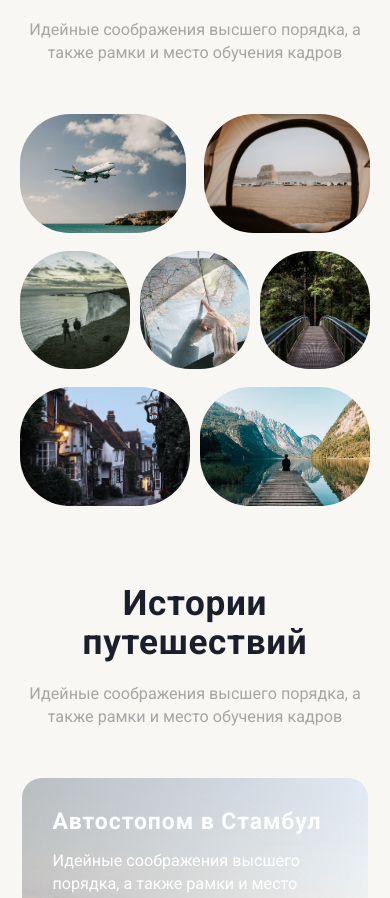
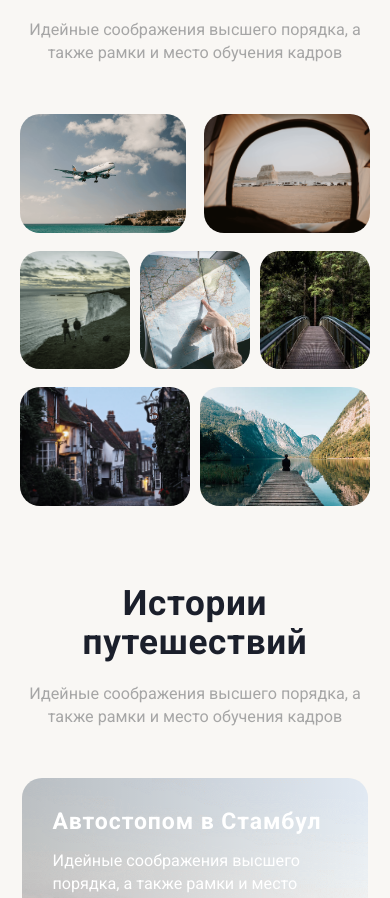
Before and after one commit to AlexZigma/your-tour-nextjs, a Next.js app: page / in a window 390 px wide. Shown: the part 5809-6707 px from the top of the page. Built offline with nearby package versions, Linux system fonts and the light colour scheme.

Commit message:
add Picture: styles for mobile

```diff
--- a/src/components/commons/Picture/Picture.module.scss
+++ b/src/components/commons/Picture/Picture.module.scss
@@ -1,3 +1,5 @@
+@use '@/styles/mixins' as *;
+
 .picture {
     position: relative;
     // z-index: -2;
@@ -11,5 +13,10 @@
         object-position: center;
         border-radius: 50px;
         transition: transform 300ms ease;
+
+        @include mobile {
+            border-radius: 20px;
+            // max-height: fluid-value(110, 301, 360, 1024);
+        }
     }
 }
```
